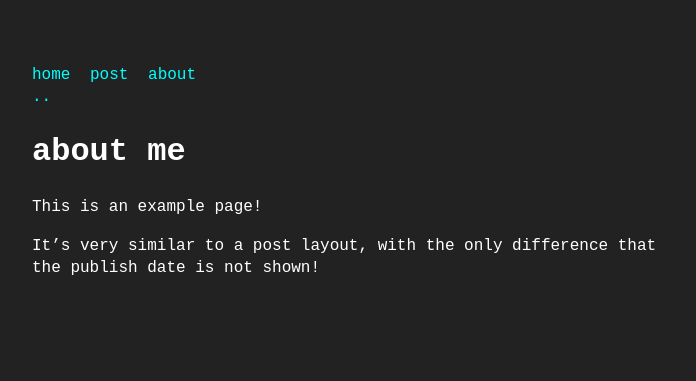
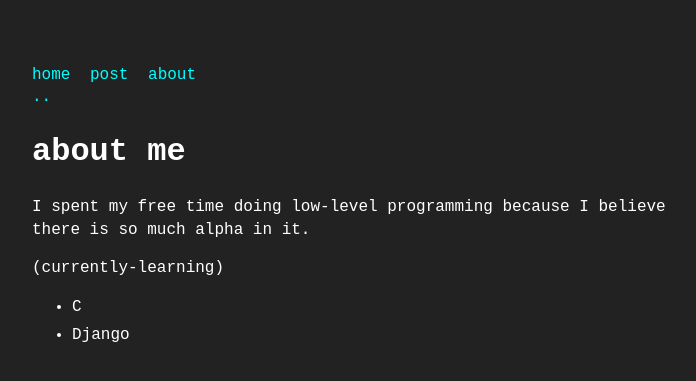
Before and after one commit to psh0078/psh0078.github.io, a Jekyll site: the page built from about.md, in a window 1280 px wide. Shown: the top 381 px of the page, without its empty margins (288-984 px from the left). Built offline with Jekyll 4.4.1, drawn with Linux system fonts in a browser that asks for light colours.

Commit message:
Update about.md

```diff
--- a/about.md
+++ b/about.md
@@ -2,7 +2,8 @@
 layout: page
 title: about me
 ---
+I spent my free time doing low-level programming because I believe there is so much alpha in it.
 
-This is an example page!
-
-It's very similar to a `post` layout, with the only difference that the publish date is not shown!
+(currently-learning)
+- C
+- Django
```
